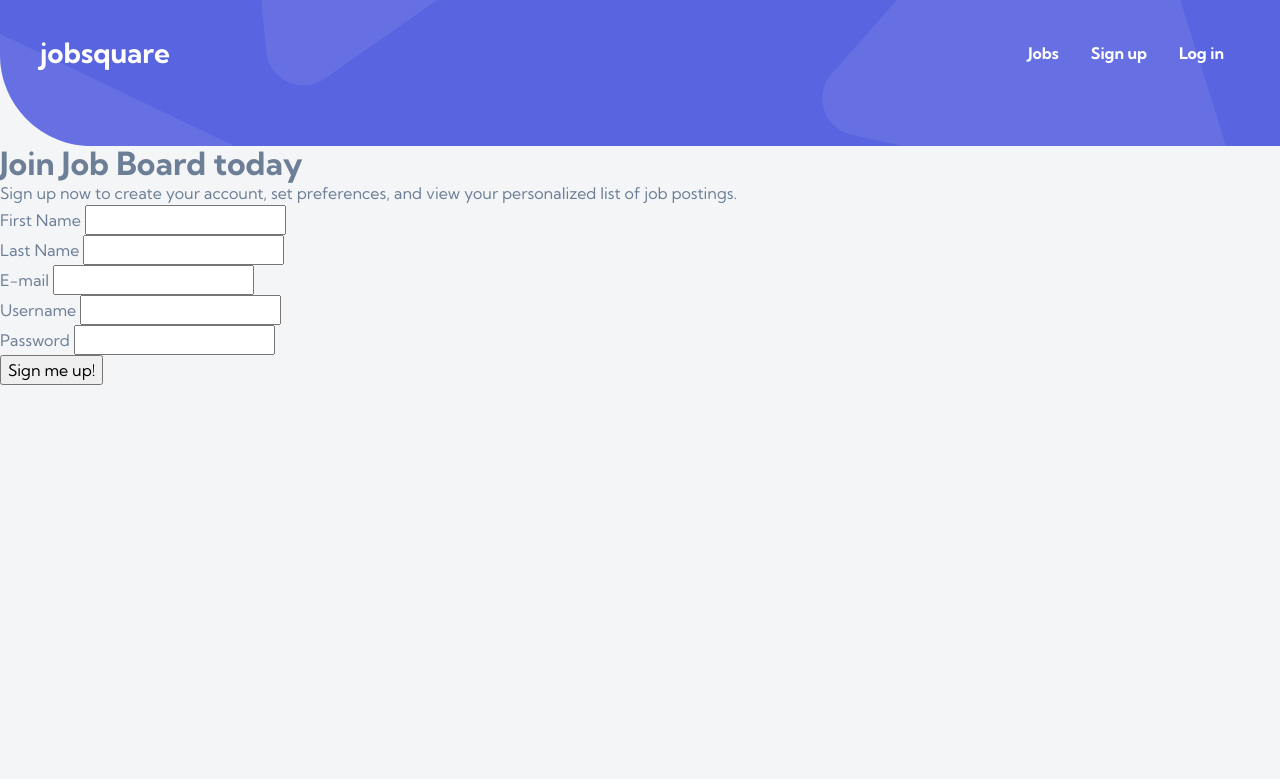
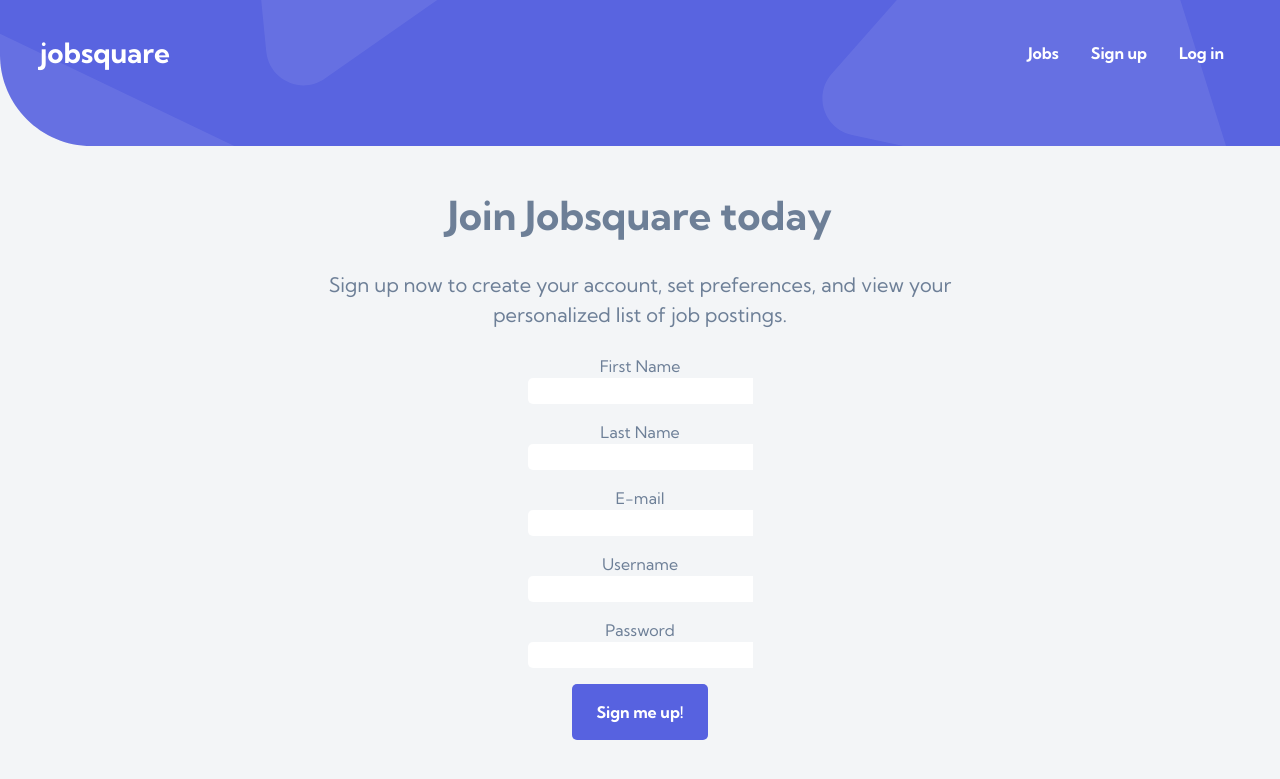
Before and after one commit to lexsac/jobsquare-capstone, a Flask app: page /signup in a window 1280 px wide. Shown: the top 779 px of the page. Run offline with Flask 3, Linux system fonts and the light colour scheme; some libraries are stand-ins or nearby versions.

```diff
--- a/templates/users/likes.html
+++ b/templates/users/likes.html
@@ -5,8 +5,10 @@
     <div>
       <div>
         {% if likes %}
+          <div class="likes__text">
+            <h1 class="likes__title">Your saved jobs</h1>
+          </div>
           <div class="job__cards">
-            <h1>Your saved jobs</h1>
             {% for job in likes %}
               <a href="/jobs/{{ job.id }}">
                 <div class="job__card">
--- a/templates/users/signup.html
+++ b/templates/users/signup.html
@@ -4,49 +4,52 @@
 
   <div>
     <div>
-      <h1>Join Job Board today</h1>
-      <p>Sign up now to create your account, set preferences, and view your personalized list of job postings.</p>
+      <div class="signup__text">
+        <h1 class="signup__title">Join Jobsquare today</h1>
+        <p class="signup__description">Sign up now to create your account, set preferences, and view your personalized list of job postings.</p>
+      </div>
 
-      <form method="POST">
+      <form method="POST" class="signup__form">
         {{ form.hidden_tag() }}
         {% for field in form if field.widget.input_type != 'hidden' %}
           {% for error in field.errors %}
             <span>{{ error }}</span>
           {% endfor %}
+
           {% if field.name == 'first_name' %}
-            <div>
+            <div class="signup__form-item">
               {{ field.label(class="form-label") }}
-              {{ field(class="form-control") }}
+              {{ field(class="form-control signup__form-input") }}
             </div>
           {% elif field.name == 'last_name' %}
-                <div>
+            <div class="signup__form-item">
               {{ field.label(class="form-label") }}
-                  {{ field(class="form-control") }}
+              {{ field(class="form-control signup__form-input") }}
             </div>
           {% elif field.name == 'email' %}
-                <div>
+            <div class="signup__form-item">
               {{ field.label(class="form-label") }}
-                  {{ field(class="form-control") }}
+              {{ field(class="form-control signup__form-input") }}
             </div>
           {% elif field.name == 'username' %}
-                <div>
+            <div class="signup__form-item">
               {{ field.label(class="form-label") }}
-                  {{ field(class="form-control") }}
+              {{ field(class="form-control signup__form-input") }}
             </div>
           {% elif field.name == 'password' %}
-                <div>
+            <div class="signup__form-item">
               {{ field.label(class="form-label") }}
-                  {{ field(class="form-control") }}
+              {{ field(class="form-control signup__form-input") }}
             </div>
           {% else %}
-                <div>
+            <div class="signup__form-item">
               {{ field.label(class="form-label") }}
-                  {{ field(class="form-control, form-select") }}
+              {{ field(class="form-control form-select signup__form-input") }}
             </div>
           {% endif %}
         {% endfor %}
 
-        <a href="/"><button>Sign me up!</button></a>
+        <a href="/"><button class="button-dark">Sign me up!</button></a>
       </form>
     </div>
   </div>
```
Also changed, not shown: templates/jobs/detail.html (+13 -3 lines), templates/jobs/jobs.html (+4 -7 lines), templates/users/login.html (+10 -12 lines). Lines whose indentation alone changed are shown as unchanged.
